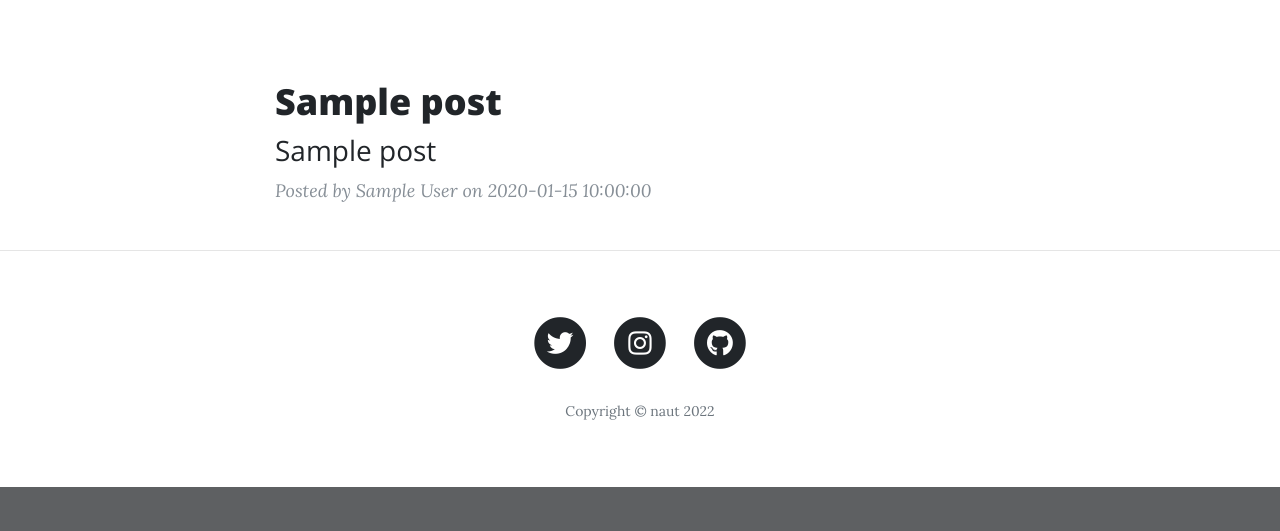
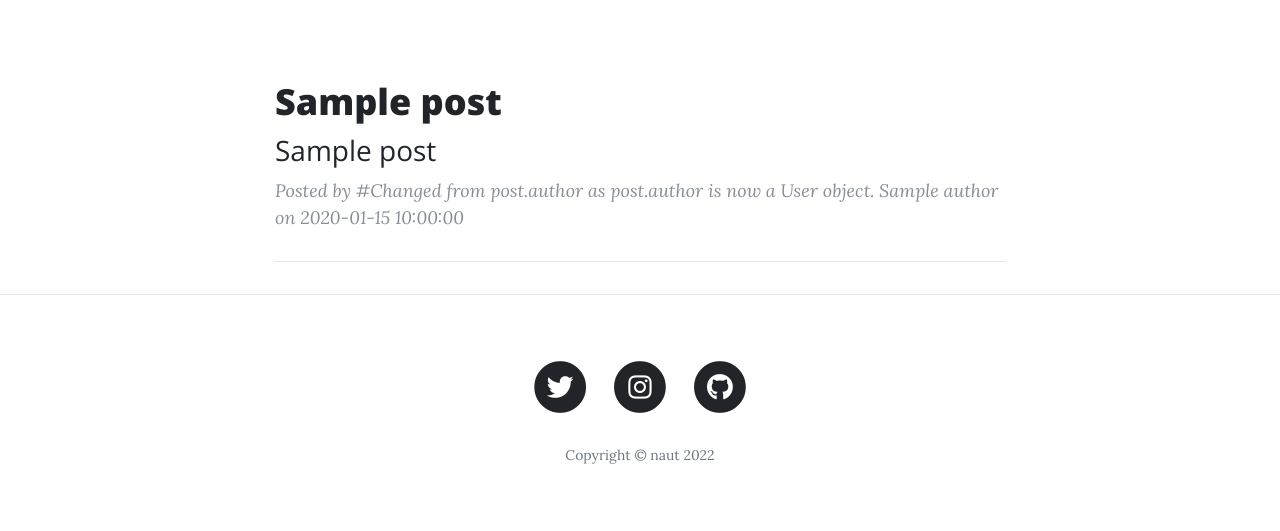
Before and after one commit to nautxx/blog_naut, a Flask app: template templates/index.html in a window 1280 px wide. Shown: the part 532-1063 px from the top of the page. Before the commit the page ends 1019 px from the top, so only its background shows below. Run offline with Flask 2, Linux system fonts and the light colour scheme; the template is opened without the code that fills it: most values are stand-ins (such as "Sample title", 1, 10 or a date in 2020); parts of the project's set-up code (start-up, migrations or seed data) failed here and were passed over; some libraries are stand-ins or nearby versions.

Commit message:
Update index.html

```diff
--- a/templates/index.html
+++ b/templates/index.html
@@ -30,16 +30,16 @@
             </h3>
           </a>
           <p class="post-meta">Posted by
-            {{post.author}}
+            #Changed from post.author as post.author is now a User object.
+            {{post.author.name}}
             on {{post.date}}
-
-<!--        If user id is 1 then they can see the delete button -->
             {% if current_user.id == 1: %}
             <a href="{{url_for('delete_post', post_id=post.id) }}">✘</a>
             {% endif %}
 
           </p>
         </div>
+        <hr>
         {% endfor %}
 
 
```
